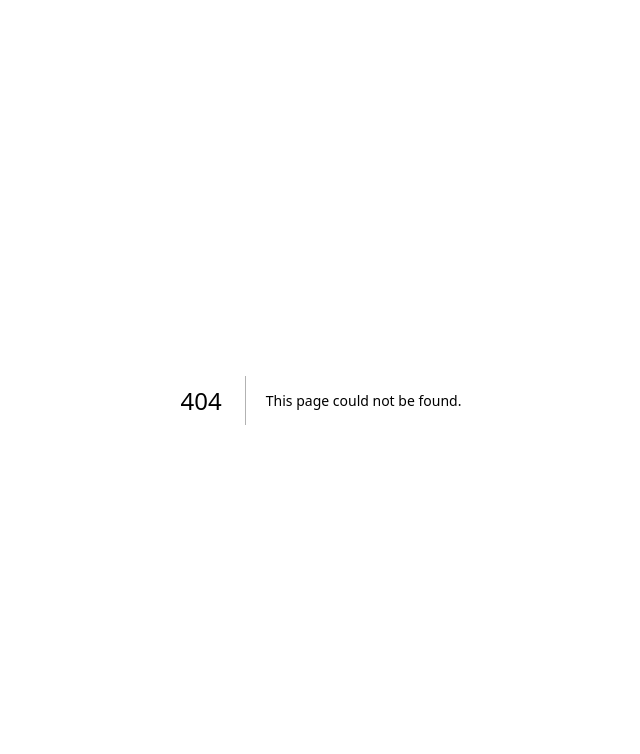
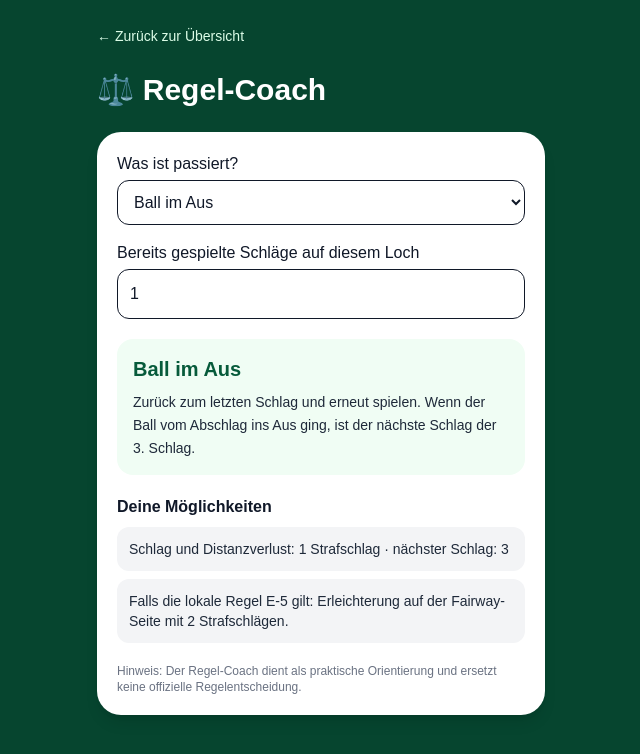
Before and after one commit to tmardorf-create/tomcaddy, a Next.js app: page /regelcoach in a window 1280 px wide. Before the commit this address had no page. Shown: the top 754 px of the page, without its empty margins (319-959 px from the left). Built offline with nearby package versions, Linux system fonts and the light colour scheme.

Commit message:
Add Regelcoach component for golf rule guidance

```diff
--- /dev/null
+++ b/app/regelcoach/page.tsx
@@ -0,0 +1,183 @@
+"use client";
+
+import { useMemo, useState } from "react";
+import Link from "next/link";
+
+type Situation =
+  | "aus"
+  | "verloren"
+  | "rotesPenalty"
+  | "gelbesPenalty"
+  | "rough"
+  | "unspielbar";
+
+const situations: Record<Situation, string> = {
+  aus: "Ball im Aus",
+  verloren: "Ball verloren",
+  rotesPenalty: "Rote Penalty Area",
+  gelbesPenalty: "Gelbe Penalty Area",
+  rough: "Tiefes Rough",
+  unspielbar: "Ball unspielbar",
+};
+
+export default function Regelcoach() {
+  const [situation, setSituation] =
+    useState<Situation>("aus");
+  const [strokesBefore, setStrokesBefore] = useState(1);
+
+  const result = useMemo(() => {
+    const nextStroke = (penalty: number) =>
+      strokesBefore + penalty + 1;
+
+    switch (situation) {
+      case "aus":
+        return {
+          title: "Ball im Aus",
+          recommendation:
+            "Zurück zum letzten Schlag und erneut spielen. Wenn der Ball vom Abschlag ins Aus ging, ist der nächste Schlag der 3. Schlag.",
+          options: [
+            `Schlag und Distanzverlust: 1 Strafschlag · nächster Schlag: ${nextStroke(1)}`,
+            "Falls die lokale Regel E-5 gilt: Erleichterung auf der Fairway-Seite mit 2 Strafschlägen.",
+          ],
+        };
+
+      case "verloren":
+        return {
+          title: "Ball verloren",
+          recommendation:
+            "Wenn kein Ball innerhalb von drei Minuten gefunden wird, gilt er als verloren. Vom letzten Schlag aus weiterspielen.",
+          options: [
+            `Schlag und Distanzverlust: 1 Strafschlag · nächster Schlag: ${nextStroke(1)}`,
+            "Provisorischen Ball spielen, wenn der ursprüngliche Ball möglicherweise verloren oder im Aus ist.",
+          ],
+        };
+
+      case "rotesPenalty":
+        return {
+          title: "Rote Penalty Area",
+          recommendation:
+            "Wenn der Ball spielbar liegt, kann er ohne Strafe gespielt werden. Meist ist die seitliche Erleichterung die praktischste Option.",
+          options: [
+            "Ball spielen, wie er liegt: 0 Strafschläge",
+            `Seitliche Erleichterung innerhalb von zwei Schlägerlängen: 1 Strafschlag · nächster Schlag: ${nextStroke(1)}`,
+            `Auf der Linie zurück: 1 Strafschlag · nächster Schlag: ${nextStroke(1)}`,
+            `Zurück zum letzten Schlag: 1 Strafschlag · nächster Schlag: ${nextStroke(1)}`,
+          ],
+        };
+
+      case "gelbesPenalty":
+        return {
+          title: "Gelbe Penalty Area",
+          recommendation:
+            "Seitliche Erleichterung gibt es bei einer gelben Penalty Area normalerweise nicht. Prüfe zuerst, ob der Ball spielbar ist.",
+          options: [
+            "Ball spielen, wie er liegt: 0 Strafschläge",
+            `Auf der Linie zurück: 1 Strafschlag · nächster Schlag: ${nextStroke(1)}`,
+            `Zurück zum letzten Schlag: 1 Strafschlag · nächster Schlag: ${nextStroke(1)}`,
+          ],
+        };
+
+      case "rough":
+        return {
+          title: "Ball im tiefen Rough",
+          recommendation:
+            "Wenn der Ball spielbar ist, ohne Strafschlag weiterspielen. Einen sicheren Schläger wählen und keinen unnötigen Risiko-Schlag versuchen.",
+          options: [
+            "Ball spielen, wie er liegt: 0 Strafschläge",
+            `Ball für unspielbar erklären: 1 Strafschlag · nächster Schlag: ${nextStroke(1)}`,
+          ],
+        };
+
+      case "unspielbar":
+        return {
+          title: "Ball unspielbar",
+          recommendation:
+            "Außerhalb einer Penalty Area darfst du den Ball für unspielbar erklären. Die seitliche Erleichterung ist häufig die praktischste Möglichkeit.",
+          options: [
+            `Zurück zum letzten Schlag: 1 Strafschlag · nächster Schlag: ${nextStroke(1)}`,
+            `Auf der Linie zurück: 1 Strafschlag · nächster Schlag: ${nextStroke(1)}`,
+            `Seitliche Erleichterung innerhalb von zwei Schlägerlängen: 1 Strafschlag · nächster Schlag: ${nextStroke(1)}`,
+          ],
+        };
+    }
+  }, [situation, strokesBefore]);
+
+  return (
+    <main className="min-h-screen bg-[#06452f] px-4 py-6 text-white">
+      <div className="mx-auto max-w-md">
+        <Link href="/" className="text-sm text-green-100">
+          ← Zurück zur Übersicht
+        </Link>
+
+        <h1 className="my-6 text-3xl font-bold">
+          ⚖️ Regel-Coach
+        </h1>
+
+        <section className="rounded-3xl bg-white p-5 text-gray-900 shadow-lg">
+          <label className="mb-4 block">
+            Was ist passiert?
+            <select
+              value={situation}
+              onChange={(e) =>
+                setSituation(e.target.value as Situation)
+              }
+              className="mt-1 w-full rounded-xl border p-3"
+            >
+              {Object.entries(situations).map(
+                ([value, label]) => (
+                  <option key={value} value={value}>
+                    {label}
+                  </option>
+                )
+              )}
+            </select>
+          </label>
+
+          <label className="mb-5 block">
+            Bereits gespielte Schläge auf diesem Loch
+            <input
+              type="number"
+              min="1"
+              value={strokesBefore}
+              onChange={(e) =>
+                setStrokesBefore(Number(e.target.value))
+              }
+              className="mt-1 w-full rounded-xl border p-3"
+            />
+          </label>
+
+          <div className="rounded-2xl bg-green-50 p-4">
+            <h2 className="text-xl font-bold text-[#075b3b]">
+              {result.title}
+            </h2>
+
+            <p className="mt-2 text-sm leading-relaxed text-gray-800">
+              {result.recommendation}
+            </p>
+          </div>
+
+          <h3 className="mb-2 mt-5 font-bold">
+            Deine Möglichkeiten
+          </h3>
+
+          <div className="space-y-2">
+            {result.options.map((option) => (
+              <div
+                key={option}
+                className="rounded-xl bg-gray-100 p-3 text-sm text-gray-800"
+              >
+                {option}
+              </div>
+            ))}
+          </div>
+
+          <p className="mt-5 text-xs text-gray-500">
+            Hinweis: Der Regel-Coach dient als praktische
+            Orientierung und ersetzt keine offizielle
+            Regelentscheidung.
+          </p>
+        </section>
+      </div>
+    </main>
+  );
+}
```
